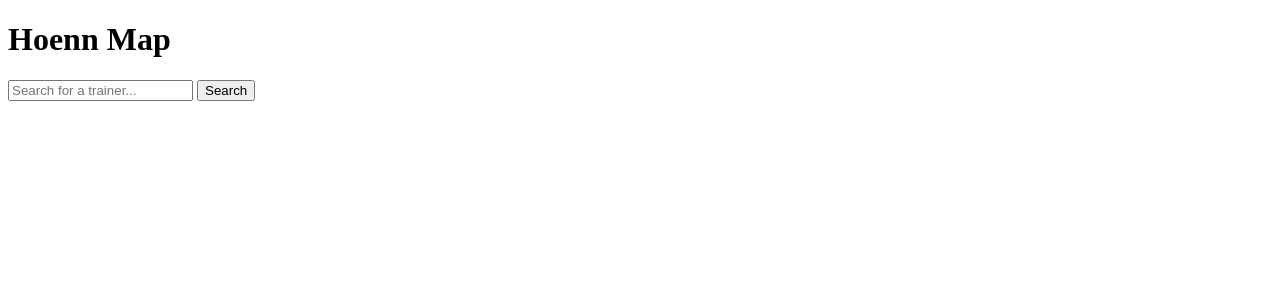
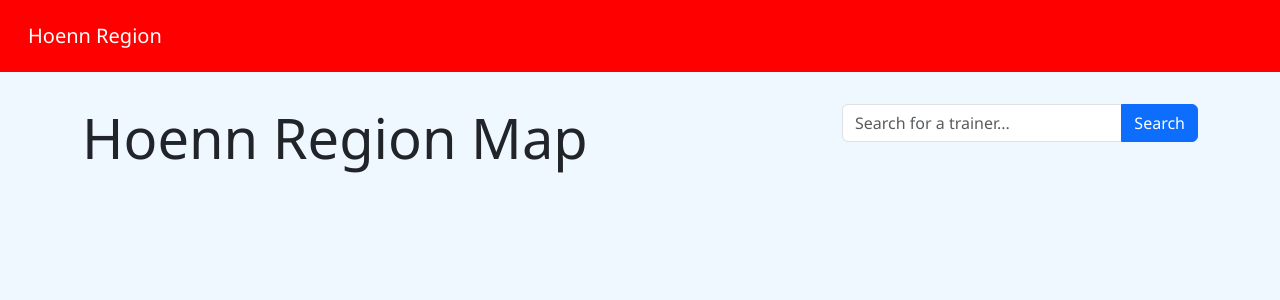
Before and after one commit to NicolaiDiego/DIS_heonn, a Flask app: page / in a window 1280 px wide. Shown: the top 300 px of the page. Run offline with Flask 3, Linux system fonts and the light colour scheme; data that the repository does not hold is empty; parts of the project's set-up code (start-up, migrations or seed data) failed here and were passed over; some libraries are stand-ins or nearby versions.

Commit message:
Add files via upload

```diff
--- /dev/null
+++ b/app/templates/base.html
@@ -0,0 +1,58 @@
+<!doctype html>
+<html>
+<head>
+  <title>{% block title %}Pokémon Hoenn{% endblock %}</title>
+  <!-- Bootstrap CSS -->
+  <link href="https://cdn.jsdelivr.net/npm/bootstrap@5.3.0/dist/css/bootstrap.min.css" rel="stylesheet">
+  <!-- Custom CSS -->
+  <style>
+    body {
+      background-color: #f0f8ff;
+      font-family: 'Segoe UI', Tahoma, Geneva, Verdana, sans-serif;
+    }
+    .pokemon-nav {
+      background-color: #ff0000;
+      color: white;
+      padding: 1rem;
+      margin-bottom: 2rem;
+    }
+    .location-card {
+      background-color: white;
+      border-radius: 10px;
+      padding: 15px;
+      margin: 10px;
+      box-shadow: 0 4px 8px rgba(0,0,0,0.1);
+      transition: transform 0.2s;
+    }
+    .location-card:hover {
+      transform: scale(1.05);
+      background-color: #fffacd;
+    }
+    .pokemon-list {
+      list-style-type: none;
+      padding-left: 0;
+    }
+    .pokemon-list li {
+      background-color: #f8f9fa;
+      margin: 5px 0;
+      padding: 10px;
+      border-radius: 5px;
+    }
+  </style>
+</head>
+<body>
+  <nav class="pokemon-nav navbar navbar-dark">
+    <div class="container-fluid">
+      <a class="navbar-brand" href="/">Hoenn Region</a>
+    </div>
+  </nav>
+
+  <div class="container">
+    {% block content %}{% endblock %}
+  </div>
+
+  <!-- Bootstrap JS -->
+  <script src="https://cdn.jsdelivr.net/npm/bootstrap@5.3.0/dist/js/bootstrap.bundle.min.js"></script>
+  {% block scripts %}{% endblock %}
+</body>
+</html>
--- a/app/templates/index.html
+++ b/app/templates/index.html
@@ -1,57 +1,80 @@
-<!doctype html>
-<html>
-<head>
-  <title>Hoenn Map</title>
-  <style>
-    .map { display: grid; grid-template-columns: repeat(auto-fill, minmax(150px, 1fr)); }
-    .location { padding: 5px; background: rgba(255, 255, 255, 0.8); margin: 5px; border-radius: 5px; }
-    .location:hover { transform: scale(1.05); transition: 0.2s; }
-    #searchResults { margin-top: 20px; }
-  </style>
-</head>
-<body>
-  <h1>Hoenn Map</h1>
+{% extends "base.html" %}
 
-  <input type="text" id="searchBox" placeholder="Search for a trainer..." />
-  <button onclick="searchTrainer()">Search</button>
+{% block title %}Hoenn Map{% endblock %}
 
-  <div id="searchResults"></div>
+{% block content %}
+  <div class="row mb-4">
+    <div class="col-md-8">
+      <h1 class="display-4">Hoenn Region Map</h1>
+    </div>
+    <div class="col-md-4">
+      <div class="input-group">
+        <input type="text" id="searchBox" class="form-control" placeholder="Search for a trainer...">
+        <button class="btn btn-primary" onclick="searchTrainer()">Search</button>
+      </div>
+    </div>
+  </div>
 
-  <div class="map">
+  <div id="searchResults" class="mb-4"></div>
+
+  <div class="row">
     {% for loc in locations %}
-    <div class="location">
-      <a href="/location/{{ loc.id }}">{{ loc.name }}</a>
+    <div class="col-md-3 col-sm-6 mb-4">
+      <div class="location-card text-center">
+        <a href="/location/{{ loc.id }}" class="text-decoration-none">
+          <h5>{{ loc.name }}</h5>
+          <img src="https://raw.githubusercontent.com/PokeAPI/sprites/master/sprites/pokemon/{{ range(1, 152) | random }}.png"
+               alt="Pokemon" class="img-fluid" style="max-height: 100px;">
+        </a>
+      </div>
     </div>
     {% endfor %}
   </div>
+{% endblock %}
 
+{% block scripts %}
   <script>
     async function searchTrainer() {
       const name = document.getElementById('searchBox').value;
       const res = await fetch(`/search?name=${encodeURIComponent(name)}`);
       const container = document.getElementById('searchResults');
+
       container.innerHTML = '';
 
       if (!res.ok) {
-        container.innerHTML = '<p>Error searching for trainers.</p>';
+        container.innerHTML = '<div class="alert alert-danger">Error searching for trainers.</div>';
         return;
       }
 
       const data = await res.json();
       if (data.length === 0) {
-        container.innerHTML = '<p>No trainers found.</p>';
+        container.innerHTML = '<div class="alert alert-info">No trainers found.</div>';
         return;
       }
 
+      const card = document.createElement('div');
+      card.className = 'card';
+
+      const cardBody = document.createElement('div');
+      cardBody.className = 'card-body';
+      card.appendChild(cardBody);
+
+      const title = document.createElement('h5');
+      title.className = 'card-title';
+      title.textContent = 'Search Results';
+      cardBody.appendChild(title);
+
       const list = document.createElement('ul');
+      list.className = 'pokemon-list';
+
       data.forEach(tr => {
         const item = document.createElement('li');
         item.innerHTML = `<a href="/trainer/${tr.id}">${tr.name}</a> - ${tr.location}`;
         list.appendChild(item);
       });
 
-      container.appendChild(list);
+      cardBody.appendChild(list);
+      container.appendChild(card);
     }
   </script>
-</body>
-</html>
+{% endblock %}
```
Also changed, not shown: app/templates/location.html (+25 -15 lines), app/templates/trainer.html (+66 -18 lines).
